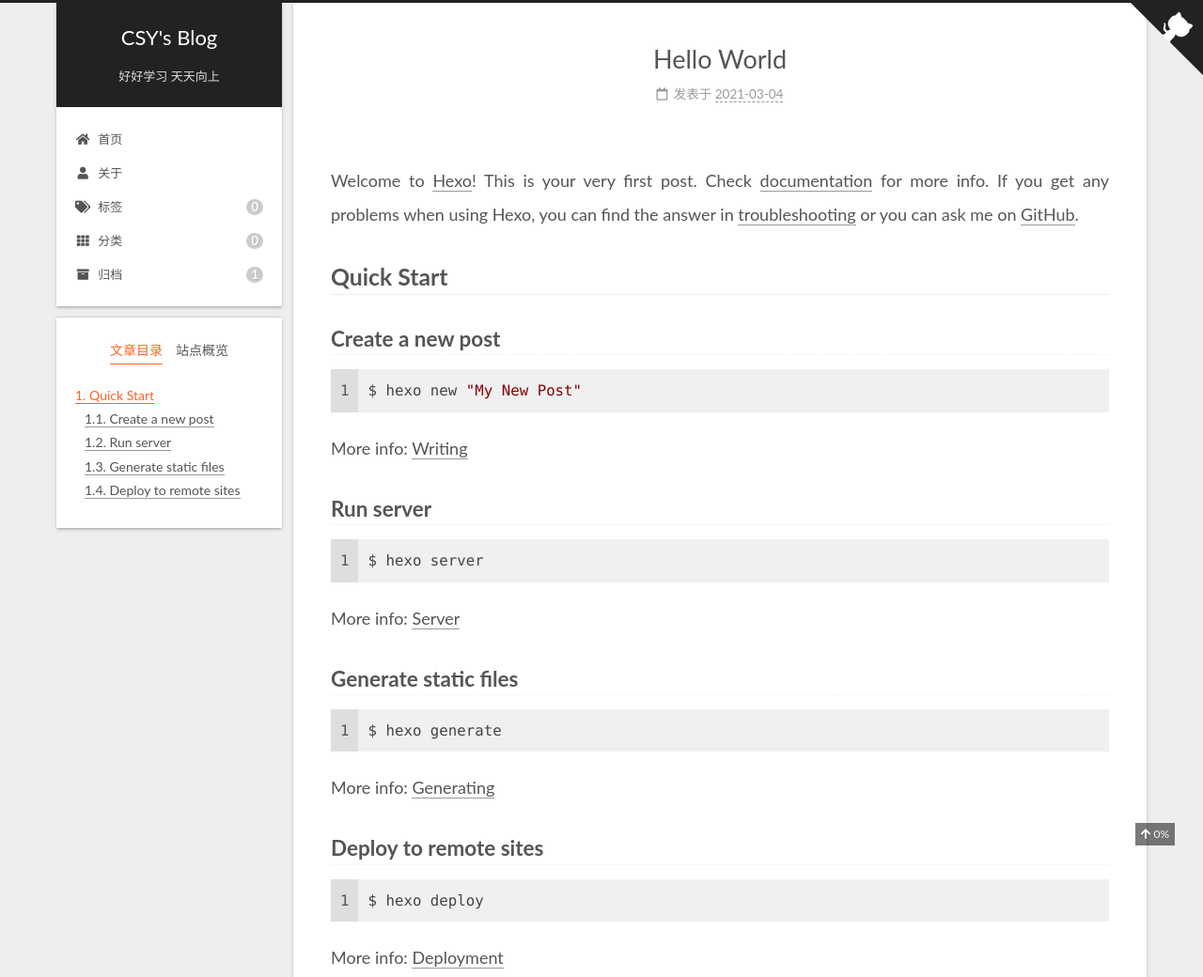
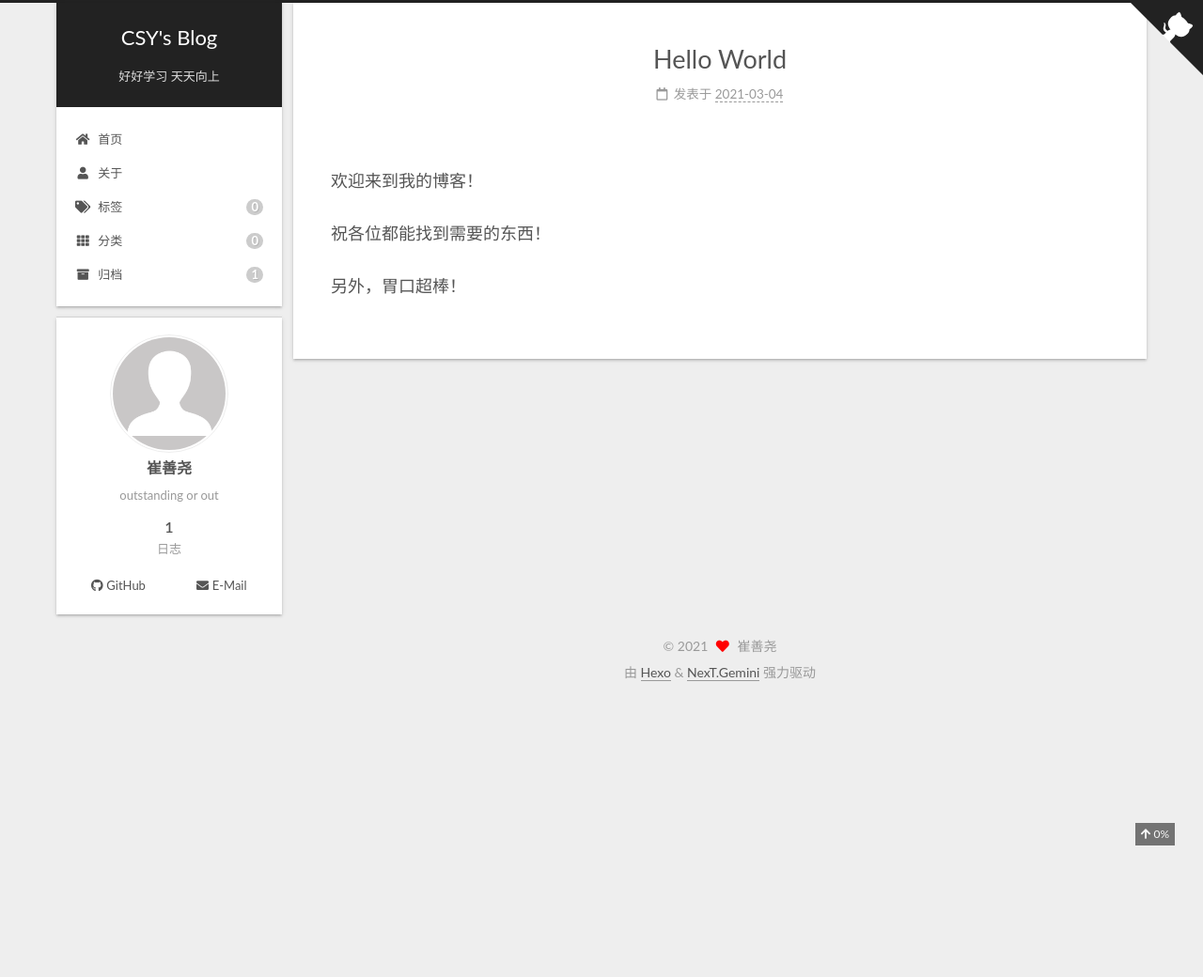
Before and after one commit to ZuoAnZoom/ZuoAnZoom.github.io, a plain HTML site: page 2021/03/04/hello-world/index.html in a window 1280 px wide. Shown: the top 1040 px of the page at 94% size. After the commit the page ends 800 px from the top, so only its background shows below. Drawn offline with nearby package versions, Linux system fonts and the light colour scheme.

Commit message:
Site updated: 2021-03-04 16:57:33

```diff
--- a/2021/03/04/hello-world/index.html
+++ b/2021/03/04/hello-world/index.html
@@ -23,15 +23,15 @@
     var NexT = window.NexT || {};
     var CONFIG = {"hostname":"example.com","root":"/","images":"/images","scheme":"Gemini","version":"8.2.2","exturl":false,"sidebar":{"position":"left","display":"post","padding":18,"offset":12},"copycode":false,"bookmark":{"enable":false,"color":"#222","save":"auto"},"fancybox":false,"mediumzoom":false,"lazyload":false,"pangu":false,"comments":{"style":"tabs","active":null,"storage":true,"lazyload":false,"nav":null},"motion":{"enable":true,"async":false,"transition":{"post_block":"fadeIn","post_header":"fadeInDown","post_body":"fadeInDown","coll_header":"fadeInLeft","sidebar":"fadeInUp"}},"prism":false,"i18n":{"placeholder":"搜索...","empty":"没有找到任何搜索结果：${query}","hits_time":"找到 ${hits} 个搜索结果（用时 ${time} 毫秒）","hits":"找到 ${hits} 个搜索结果"}};
   </script>
-<meta name="description" content="Welcome to Hexo! This is your very first post. Check documentation for more info. If you get any problems when using Hexo, you can find the answer in troubleshooting or you can ask me on GitHub. Quick">
+<meta name="description" content="欢迎来到我的博客！ 祝各位都能找到需要的东西！ 另外，胃口超棒！">
 <meta property="og:type" content="article">
 <meta property="og:title" content="Hello World">
 <meta property="og:url" content="http://example.com/2021/03/04/hello-world/index.html">
 <meta property="og:site_name" content="CSY&#39;s Blog">
-<meta property="og:description" content="Welcome to Hexo! This is your very first post. Check documentation for more info. If you get any problems when using Hexo, you can find the answer in troubleshooting or you can ask me on GitHub. Quick">
+<meta property="og:description" content="欢迎来到我的博客！ 祝各位都能找到需要的东西！ 另外，胃口超棒！">
 <meta property="og:locale" content="zh_CN">
 <meta property="article:published_time" content="2021-03-04T06:35:05.536Z">
-<meta property="article:modified_time" content="2021-03-04T06:35:05.536Z">
+<meta property="article:modified_time" content="2021-03-04T08:57:24.018Z">
 <meta property="article:author" content="崔善尧">
 <meta property="article:tag" content="C&#x2F;C++">
 <meta name="twitter:card" content="summary">
@@ -148,7 +148,7 @@
 
   <aside class="sidebar">
 
-    <div class="sidebar-inner sidebar-nav-active sidebar-toc-active">
+    <div class="sidebar-inner sidebar-overview-active">
       <ul class="sidebar-nav">
         <li class="sidebar-nav-toc">
           文章目录
@@ -161,7 +161,6 @@
       <div class="sidebar-panel-container">
         <!--noindex-->
         <div class="post-toc-wrap sidebar-panel">
-            <div class="post-toc animated"><ol class="nav"><li class="nav-item nav-level-2"><a class="nav-link" href="#Quick-Start"><span class="nav-number">1.</span> <span class="nav-text">Quick Start</span></a><ol class="nav-child"><li class="nav-item nav-level-3"><a class="nav-link" href="#Create-a-new-post"><span class="nav-number">1.1.</span> <span class="nav-text">Create a new post</span></a></li><li class="nav-item nav-level-3"><a class="nav-link" href="#Run-server"><span class="nav-number">1.2.</span> <span class="nav-text">Run server</span></a></li><li class="nav-item nav-level-3"><a class="nav-link" href="#Generate-static-files"><span class="nav-number">1.3.</span> <span class="nav-text">Generate static files</span></a></li><li class="nav-item nav-level-3"><a class="nav-link" href="#Deploy-to-remote-sites"><span class="nav-number">1.4.</span> <span class="nav-text">Deploy to remote sites</span></a></li></ol></li></ol></div>
         </div>
         <!--/noindex-->
 
@@ -251,7 +250,8 @@
       </span>
       <span class="post-meta-item-text">发表于</span>
 
-      <time title="创建时间：2021-03-04 14:35:05" itemprop="dateCreated datePublished" datetime="2021-03-04T14:35:05+08:00">2021-03-04</time>
+
+      <time title="创建时间：2021-03-04 14:35:05 / 修改时间：16:57:24" itemprop="dateCreated datePublished" datetime="2021-03-04T14:35:05+08:00">2021-03-04</time>
     </span>
 
 
@@ -264,19 +264,9 @@
 
 
     <div class="post-body" itemprop="articleBody">
-        <p>Welcome to <a target="_blank" rel="noopener" href="https://hexo.io/">Hexo</a>! This is your very first post. Check <a target="_blank" rel="noopener" href="https://hexo.io/docs/">documentation</a> for more info. If you get any problems when using Hexo, you can find the answer in <a target="_blank" rel="noopener" href="https://hexo.io/docs/troubleshooting.html">troubleshooting</a> or you can ask me on <a target="_blank" rel="noopener" href="https://github.com/hexojs/hexo/issues">GitHub</a>.</p>
-<h2 id="Quick-Start"><a href="#Quick-Start" class="headerlink" title="Quick Start"></a>Quick Start</h2><h3 id="Create-a-new-post"><a href="#Create-a-new-post" class="headerlink" title="Create a new post"></a>Create a new post</h3><figure class="highlight bash"><table><tr><td class="gutter"><pre><span class="line">1</span><br></pre></td><td class="code"><pre><span class="line">$ hexo new <span class="string">&quot;My New Post&quot;</span></span><br></pre></td></tr></table></figure>
-
-<p>More info: <a target="_blank" rel="noopener" href="https://hexo.io/docs/writing.html">Writing</a></p>
-<h3 id="Run-server"><a href="#Run-server" class="headerlink" title="Run server"></a>Run server</h3><figure class="highlight bash"><table><tr><td class="gutter"><pre><span class="line">1</span><br></pre></td><td class="code"><pre><span class="line">$ hexo server</span><br></pre></td></tr></table></figure>
-
-<p>More info: <a target="_blank" rel="noopener" href="https://hexo.io/docs/server.html">Server</a></p>
-<h3 id="Generate-static-files"><a href="#Generate-static-files" class="headerlink" title="Generate static files"></a>Generate static files</h3><figure class="highlight bash"><table><tr><td class="gutter"><pre><span class="line">1</span><br></pre></td><td class="code"><pre><span class="line">$ hexo generate</span><br></pre></td></tr></table></figure>
-
-<p>More info: <a target="_blank" rel="noopener" href="https://hexo.io/docs/generating.html">Generating</a></p>
-<h3 id="Deploy-to-remote-sites"><a href="#Deploy-to-remote-sites" class="headerlink" title="Deploy to remote sites"></a>Deploy to remote sites</h3><figure class="highlight bash"><table><tr><td class="gutter"><pre><span class="line">1</span><br></pre></td><td class="code"><pre><span class="line">$ hexo deploy</span><br></pre></td></tr></table></figure>
-
-<p>More info: <a target="_blank" rel="noopener" href="https://hexo.io/docs/one-command-deployment.html">Deployment</a></p>
+        <p>欢迎来到我的博客！</p>
+<p>祝各位都能找到需要的东西！</p>
+<p>另外，胃口超棒！</p>
 
     </div>
 
```
Also changed, not shown: index.html (+5 -14 lines).
